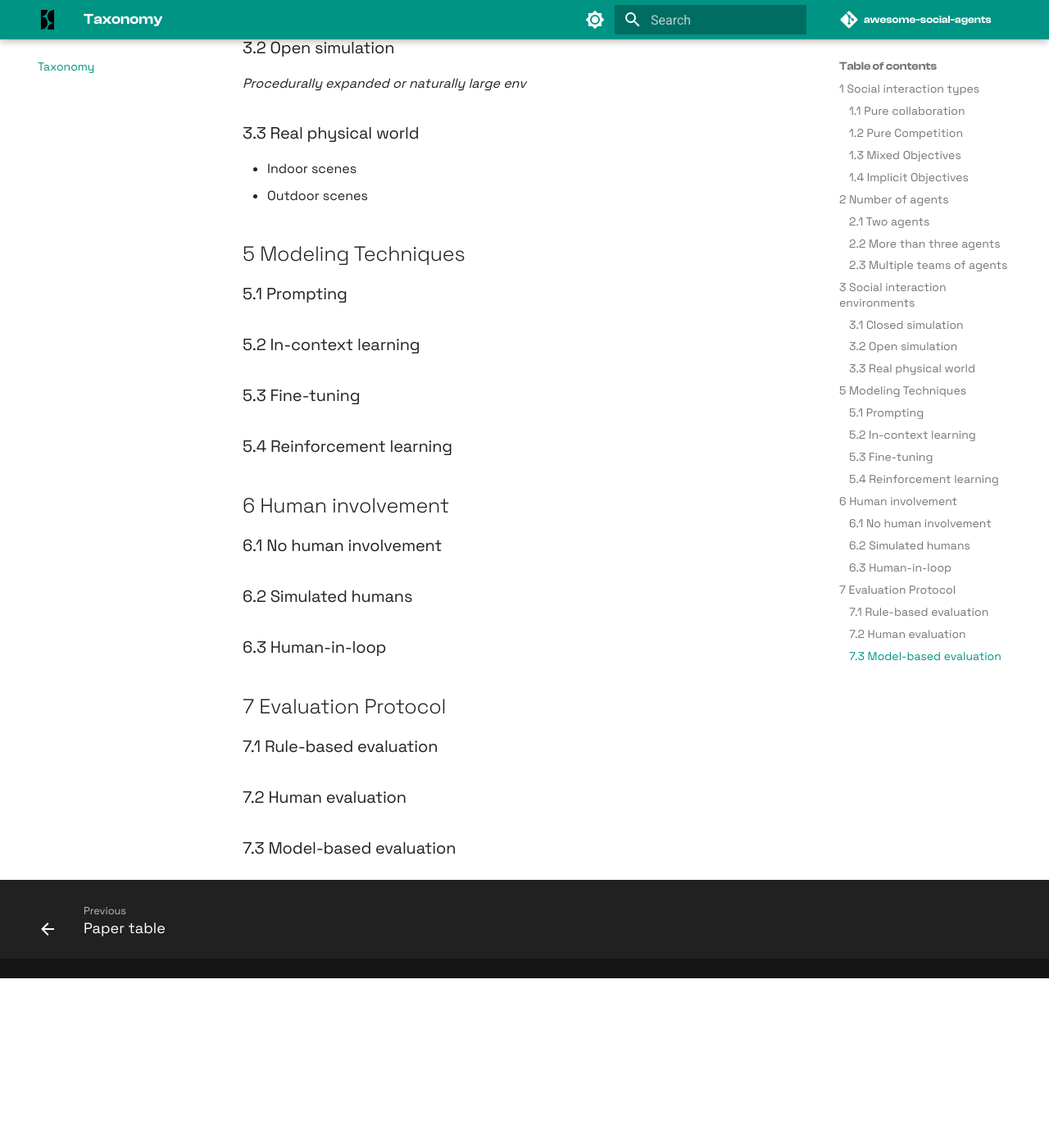
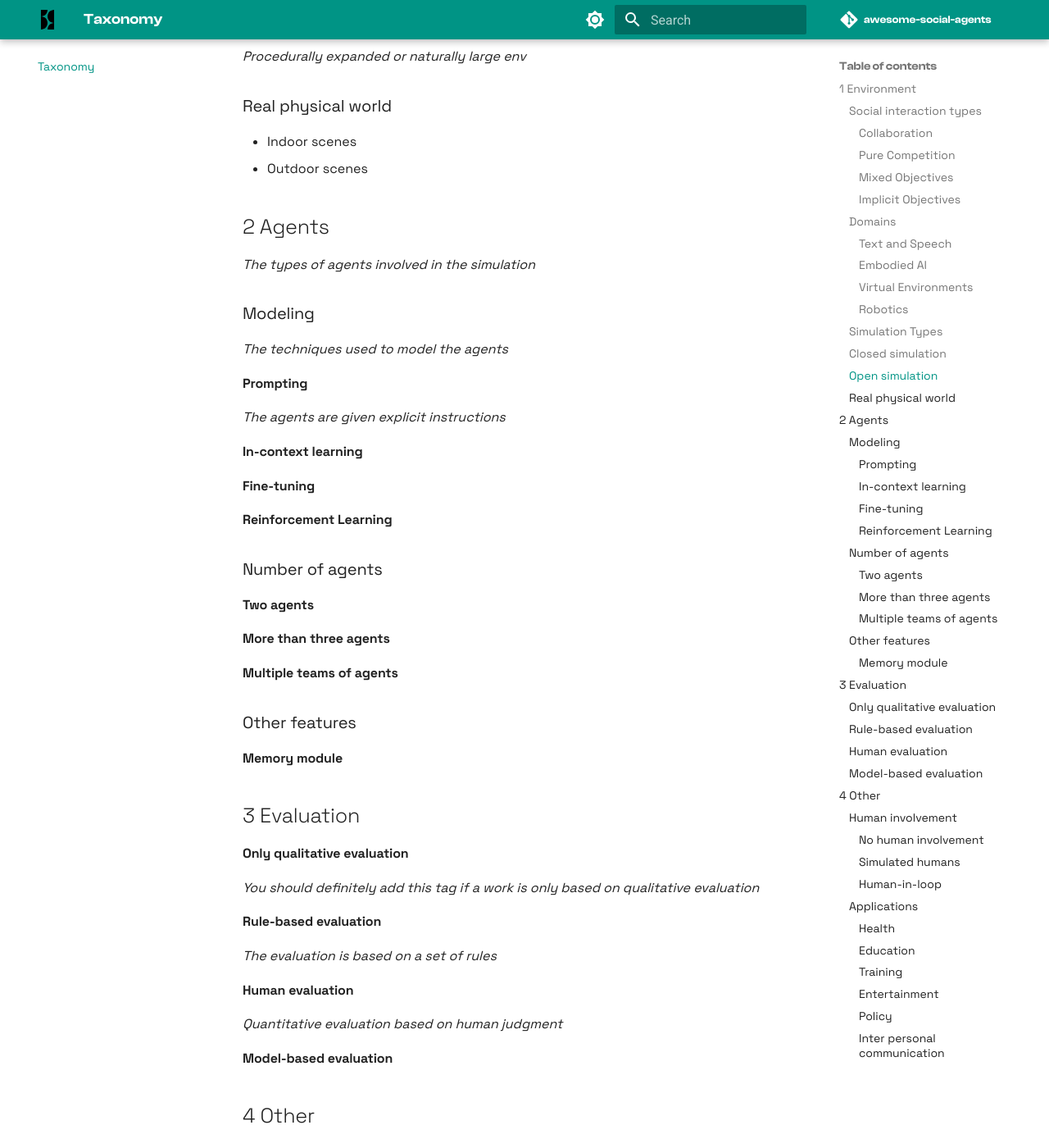
Before and after one commit to sotopia-lab/awesome-social-agents, an MkDocs documentation site: the page built from docs/taxonomy.md, in a window 1280 px wide and 1400 px high, scrolled down 1115 px. Shown: the whole window at 82% size. Built offline with MkDocs 1.6.1 and Material for MkDocs 9.7.7, drawn with Linux system fonts in a browser that asks for light colours; comment, search, counter and statistics services are not loaded; the version menu is left out; before the commit the page ends 2308 px from its top, so only the background shows below that; some of the changed text lies outside the part shown.

Commit message:
Update bibtex entries and paper table formatting

```diff
--- a/docs/paper_table.md
+++ b/docs/paper_table.md
@@ -1,4 +1,4 @@
-| Title                                                                                                                | Date       | social_interaction_types   | number_of_agents           | social_interaction_environments   | modeling_techniques   | human_involvement        | evaluation_protocol       |
-|:---------------------------------------------------------------------------------------------------------------------|:-----------|:---------------------------|:---------------------------|:----------------------------------|:----------------------|:-------------------------|:--------------------------|
-| [Communicative Agents for Software Development](https://arxiv.org/abs/2307.07924)                                    | July, 2023 | 1.1 Pure collaboration     | 2.2 More than three agents | 3.1 Closed simulation             | 5.1 Prompting         | 6.1 No human involvement | 7.1 Rule-based evaluation |
-| [Socially intelligent machines that learn from humans and help humans learn](https://doi.org/10.1098/rsta.2022.0048) | 2023       | Irrelevant                 | Irrelevant                 | Irrelevant                        | Irrelevant            | Irrelevant               | Irrelevant                |
+| Title                                                                                                                    | Date          | environment                       | agents                            | evaluation                               | other                |
+|:-------------------------------------------------------------------------------------------------------------------------|:--------------|:----------------------------------|:----------------------------------|:-----------------------------------------|:---------------------|
+| [Communicative Agents for Software Development](https://arxiv.org/abs/2307.07924)                                        | July, 2023    | Collaboration, Embodied AI        | Prompting, More than three agents | Rule-based evaluation                    | No human involvement |
+| [SOTOPIA: Interactive Evaluation for Social Intelligence in Language Agents](https://openreview.net/forum?id=mM7VurbA4r) | October, 2024 | Mixed Objectives, Text and Speech | Prompting, Two agents             | Model-based evaluation, Human evaluation | Human-in-loop        |
--- a/docs/taxonomy.md
+++ b/docs/taxonomy.md
@@ -1,46 +1,91 @@
 # Taxonomy
-## 1 Social interaction types
+## 1 Environment
 *The objectives of different agents*
-### 1.1 Pure collaboration
+### Social interaction types
+
+#### Collaboration
 *The objectives are shared among agents*
 
-### 1.2 Pure Competition
+#### Pure Competition
 *The objectives are zero-sum*
 
-### 1.3 Mixed Objectives
+#### Mixed Objectives
 *Agents’ have different goals, but they are not zero-sum*
 
-### 1.4 Implicit Objectives
+#### Implicit Objectives
 *Goals are not expressed explicitly*
 
-## 2 Number of agents
-### 2.1 Two agents
-### 2.2 More than three agents
-### 2.3 Multiple teams of agents
+### Domains
 
-## 3 Social interaction environments
-### 3.1 Closed simulation
+#### Text and Speech
+
+#### Embodied AI
+
+#### Virtual Environments
+
+#### Robotics
+
+### Simulation Types
+### Closed simulation
 *A fixed hand-crafted world*
 
-### 3.2 Open simulation
+### Open simulation
 *Procedurally expanded or naturally large env*
 
-### 3.3 Real physical world
+### Real physical world
 * Indoor scenes
 * Outdoor scenes
 
-## 5 Modeling Techniques
-### 5.1 Prompting
-### 5.2 In-context learning
-### 5.3 Fine-tuning
-### 5.4 Reinforcement learning
+## 2 Agents
+*The types of agents involved in the simulation*
 
-## 6 Human involvement
-### 6.1 No human involvement
-### 6.2 Simulated humans
-### 6.3 Human-in-loop
+### Modeling
+*The techniques used to model the agents*
 
-## 7 Evaluation Protocol
-### 7.1 Rule-based evaluation
-### 7.2 Human evaluation
-### 7.3 Model-based evaluation
+#### Prompting
+*The agents are given explicit instructions*
+
+#### In-context learning
+
+#### Fine-tuning
+
+#### Reinforcement Learning
+
+### Number of agents
+#### Two agents
+#### More than three agents
+#### Multiple teams of agents
+
+### Other features
+
+#### Memory module
+
+## 3 Evaluation
+
+#### Only qualitative evaluation
+*You should definitely add this tag if a work is only based on qualitative evaluation*
+
+#### Rule-based evaluation
+*The evaluation is based on a set of rules*
+
+#### Human evaluation
+*Quantitative evaluation based on human judgment*
+
+#### Model-based evaluation
+
+
+## 4 Other
+
+### Human involvement
+#### No human involvement
+#### Simulated humans
+#### Human-in-loop
+*You should definitely add this tag if a work involves human-in-the-loop*
+
+### Applications
+#### Health
+#### Education
+#### Training
+#### Entertainment
+#### Policy
+#### Inter personal communication
```
Also changed, not shown: bibtex_to_table.py (+22 -21 lines), 1 other file.
